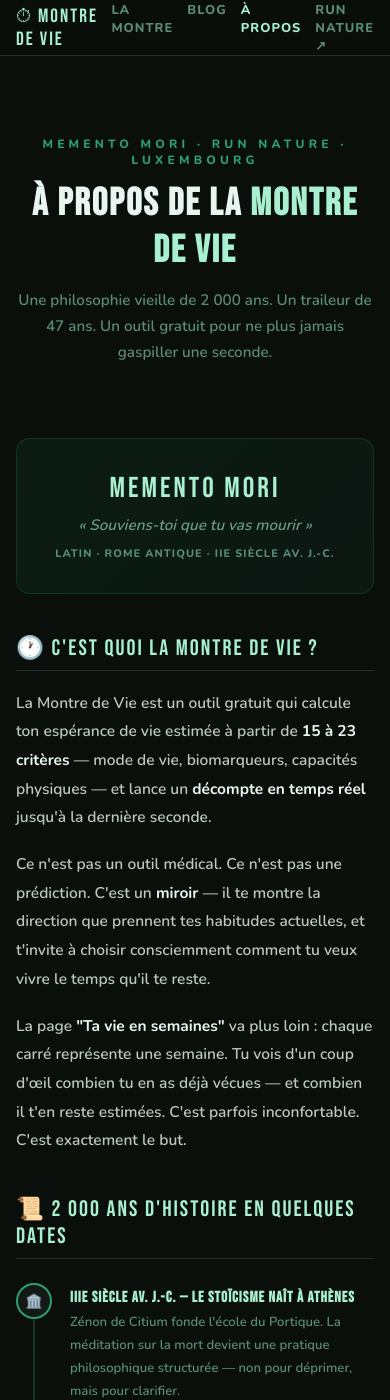
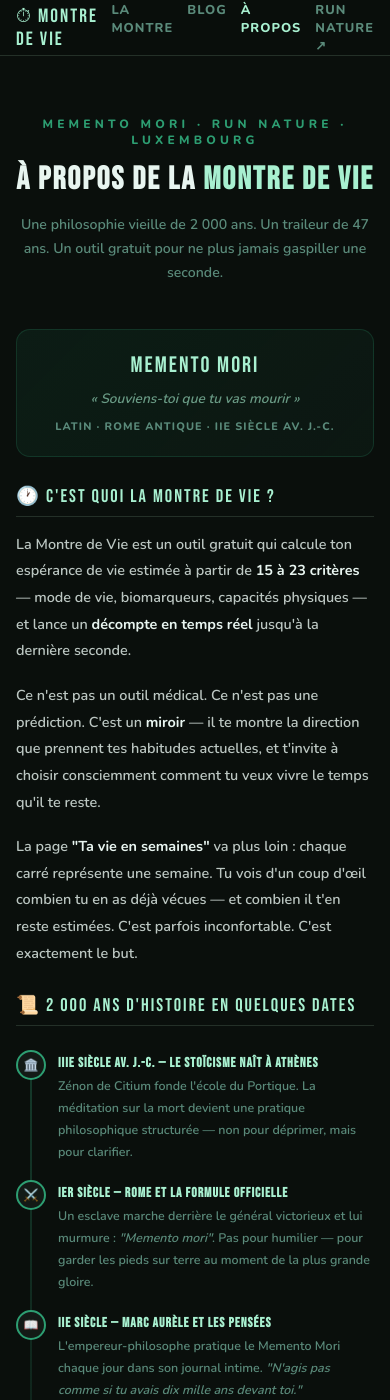
Before and after one commit to SebRunNature/memento-mori, a Jekyll site: the page built from apropos/index.html, in a window 390 px wide and 1400 px high. Built offline with Jekyll 4.4.1, drawn with Linux system fonts in a browser that asks for light colours; some of the changed text lies outside the part shown.

Commit message:
Update index.html

```diff
--- a/apropos/index.html
+++ b/apropos/index.html
@@ -50,8 +50,29 @@ description: "Qui est derrière la Montre de Vie ? L'histoire du Memento Mori, l
   .cta-wrap a { display: inline-flex; align-items: center; gap: 10px; background: linear-gradient(135deg, var(--green-dk), var(--green)); color: #fff; text-decoration: none; padding: 16px 40px; border-radius: 14px; font-family: 'Bebas Neue', sans-serif; font-size: 1.3rem; letter-spacing: 3px; box-shadow: 0 4px 20px rgba(45,158,114,.3); transition: all .2s; }
   .cta-wrap a:hover { transform: translateY(-2px); box-shadow: 0 8px 28px rgba(45,158,114,.45); }
 
-  @media(max-width:480px) {
-    .seb-card { flex-direction: column; }
+  @media(max-width:600px) {
+    .apropos-hero { padding: 28px 0 24px; }
+    .apropos-hero h1 { font-size: 2rem; }
+    .apropos-hero p { font-size: .88rem; }
+    .latin-quote { padding: 22px 16px; margin: 20px 0; }
+    .latin-quote .lat { font-size: 1.4rem; letter-spacing: 2px; }
+    .latin-quote .trad { font-size: .85rem; }
+    .section-title { font-size: 1.15rem; margin: 28px 0 14px; }
+    .prose { font-size: .9rem; }
+    .timeline::before { left: 14px; }
+    .tl-dot { width: 30px; height: 30px; font-size: .75rem; flex-shrink: 0; }
+    .tl-item { gap: 12px; padding-bottom: 18px; }
+    .tl-content strong { font-size: .85rem; }
+    .tl-content span { font-size: .78rem; }
+    .seb-card { flex-direction: column; gap: 14px; padding: 18px; }
+    .seb-avatar { width: 52px; height: 52px; font-size: 1.4rem; }
+    .seb-info strong { font-size: .92rem; }
+    .seb-info p { font-size: .78rem; }
+    .seb-stat { font-size: .64rem; padding: 3px 10px; }
+    .faq-item { padding: 14px 16px; }
+    .faq-q { font-size: .85rem; }
+    .faq-a { font-size: .78rem; }
+    .cta-wrap a { padding: 14px 24px; font-size: 1.1rem; letter-spacing: 2px; width: 100%; justify-content: center; }
   }
 </style>
 
@@ -145,7 +166,7 @@ description: "Qui est derrière la Montre de Vie ? L'histoire du Memento Mori, l
   </div>
 </div>
 
-<p class="prose">Ce projet est un <strong>défi personnel</strong> — créer une vraie application mobile à partir de zéro, <strong>sans être développeur certifié</strong>, mais en étant autodidacte, curieux et motivé à apprendre chaque jour sur le terrain des tas de choses. La Montre de Vie est la première étape. La suite arrive.</p>
+<p class="prose">Ce projet est un <strong>défi personnel</strong> — créer une vraie app mobile à partir de zéro, sans être développeur, en apprenant sur le tas. La Montre de Vie est la première étape. La suite arrive.</p>
 
 <!-- PHILOSOPHIE -->
 <div class="section-title">🧠 Pourquoi le Memento Mori n'est pas morbide</div>
```
